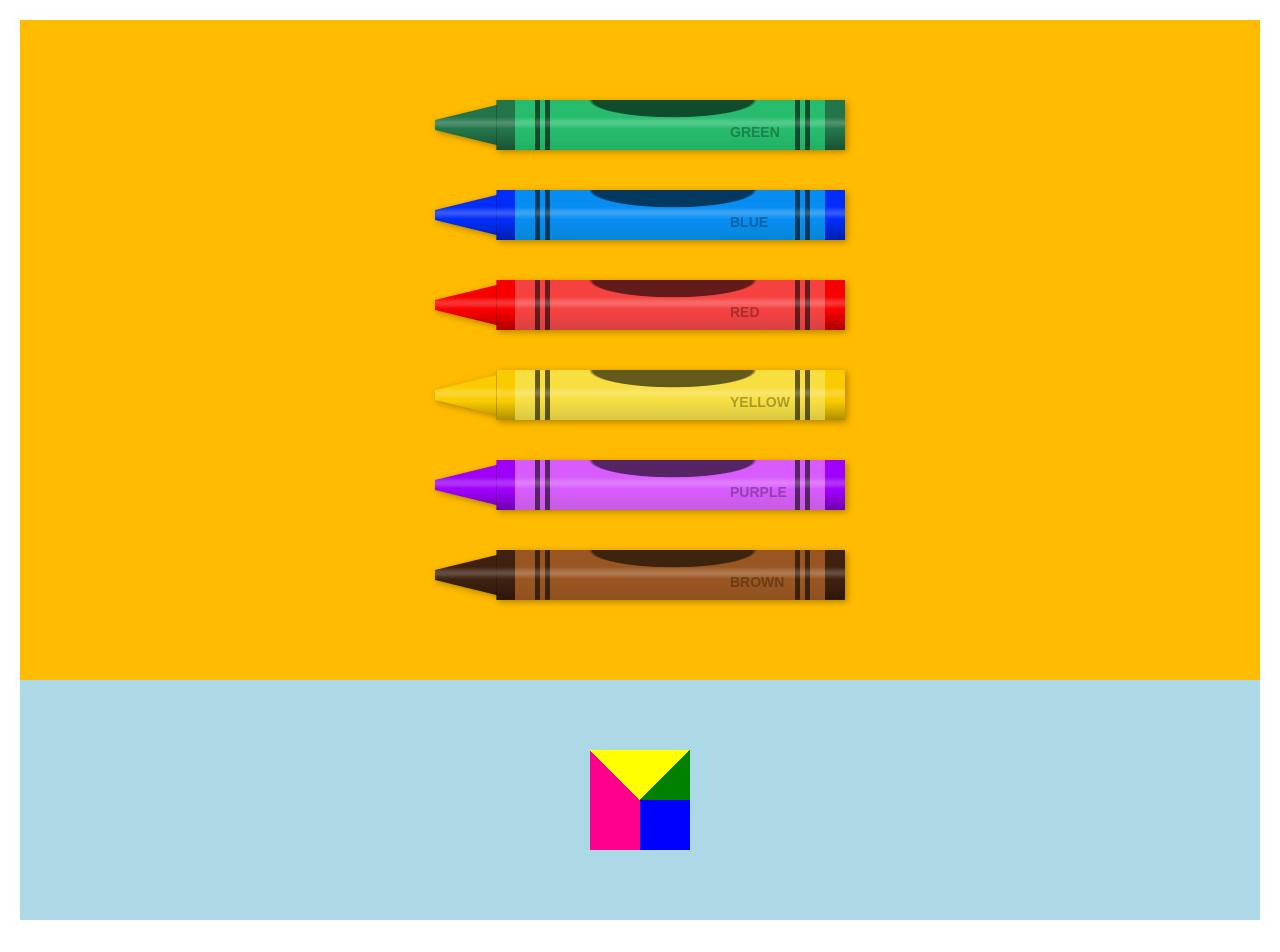
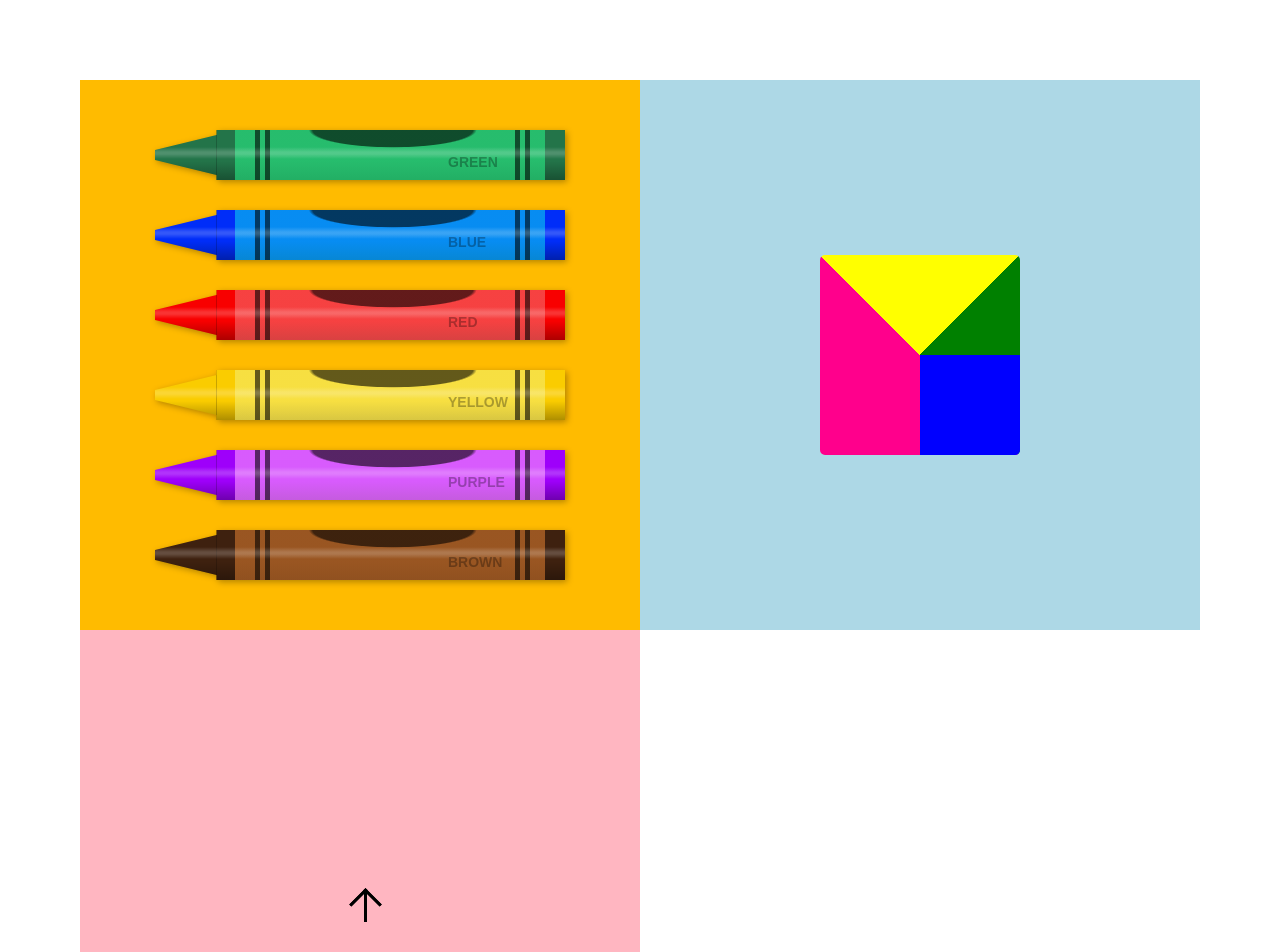
Before and after one commit to EdTimmer/crayons, a React (Create React App) app: page / in a window 1280 px wide. Shown: the top 952 px of the page. Built offline with nearby package versions, Linux system fonts and the light colour scheme.

Commit message:
add arrows

```diff
--- a/src/App.js
+++ b/src/App.js
@@ -1,7 +1,34 @@
-import React from 'react';
-import './App.css';
+import React, { useState } from 'react';
+import './css/App.css';
+import './css/crayons.css';
+import './css/gmlogo.css';
+import './css/arrows.css';
 
 function App() {
+
+  // $('.icon').click(function(){
+  //   $(this)
+  //     .toggleClass('arrow-up')
+  //     .toggleClass('arrow-down');
+  // })
+
+  const [positionClass, setPositionClass] = useState('arrow-up icon');
+  const [positionIsUp, SetPositionIsUp] = useState(true);
+
+
+  // const positionUp = true
+  // const up = 'arrow-up';
+  // const down = 'arrow-down';
+  const animateFunc = () => {
+    if (positionIsUp) {
+      SetPositionIsUp(false);
+    }
+    else {
+      SetPositionIsUp(true);
+    }
+    positionIsUp ? setPositionClass('arrow-up icon') : setPositionClass('arrow-down icon');
+  }
+
   return (
     <div className="App">
 
@@ -42,6 +69,11 @@ function App() {
         <div className="gm"></div>
       </div>
 
+      <div className="arrows-box" onClick={animateFunc}>
+        <div className={positionClass}></div>
+        <div className={positionClass}></div>
+      </div>
+
 
     </div>
 
--- /dev/null
+++ b/src/css/App.css
@@ -0,0 +1,21 @@
+* {
+  margin: 0;
+  padding: 0;
+  box-sizing: border-box;
+}
+
+body {
+  padding: 20px;
+}
+
+.App {
+  /* background-color: rgb(255, 187, 0); */
+  width: 100%;
+  text-align: center;
+  padding: 60px;
+  display: flex;
+  align-items: center;
+  /* justify-content: top; */
+  flex-direction: row;
+  flex-wrap: wrap;
+}
--- /dev/null
+++ b/src/css/arrows.css
@@ -0,0 +1,64 @@
+/*ARROWS*/
+
+.arrows-box {
+  background: lightpink;
+  height: 550px;
+  width: 50%;
+  padding: 0;
+  display: flex;
+  align-items: center;
+  justify-content: center;
+  flex-direction: row;
+}
+
+.arrow-up.icon {
+  color: #000;
+  position: absolute;
+  margin-left: 10px;
+  margin-top: 3px;
+  width: 3px;
+  height: 30px;
+  background-color: currentColor;
+}
+
+.arrow-up.icon:before {
+  content: '';
+  position: absolute;
+  left: -10px;
+  top: 1px;
+  width: 20px;
+  height: 20px;
+  border-top: solid 3px currentColor;
+  border-right: solid 3px currentColor;
+  -webkit-transform: rotate(-45deg);
+          transform: rotate(-45deg);
+}
+
+.arrow-down.icon {
+  color: #000;
+  position: absolute;
+  margin-left: 10px;
+  margin-top: 2px;
+  width: 3px;
+  height: 30px;
+  background-color: currentColor;
+}
+
+.arrow-down.icon:before {
+  content: '';
+  position: absolute;
+  left: -10px;
+  top: 3px;
+  width: 20px;
+  height: 20px;
+  border-top: solid 3px currentColor;
+  border-right: solid 3px currentColor;
+  -webkit-transform: rotate(135deg);
+          transform: rotate(135deg);
+}
+
+/* animation */
+
+.icon, .icon:before, .icon:after, .icon i, .icon i:before, .icon i:after {
+  transition: all 0.4s ease;
+}
--- a/src/App.css
+++ b/src/css/crayons.css
@@ -1,35 +1,14 @@
-* {
-  margin: 0;
-  padding: 0;
-  box-sizing: border-box;
-}
-
-body {
-  padding: 20px;
-}
-
-/* .App {
-  background-color: rgb(255, 187, 0);
-  width: 100%;
-  text-align: center;
-  padding: 60px;
-  display: flex;
-  align-items: center;
-  justify-content: top;
-  flex-direction: column;
-} */
-
 /* CRAYONS */
 
 .crayons {
   background-color: rgb(255, 187, 0);
-  /* height: 100vh; */
-  width: 100%;
+  height: 550px;
+  width: 50%;
   text-align: center;
-  padding: 60px;
+  padding: 0;
   display: flex;
   align-items: center;
-  justify-content: top;
+  justify-content: center;
   flex-direction: column;
 }
 
@@ -57,7 +36,7 @@ body {
 }
 
 .crayon-green {
-  margin: 20px;
+  margin: 15px;
   height: 50px;
   width: 410px;
   background: #237449;
@@ -117,7 +96,7 @@ body {
 }
 
 .crayon-blue {
-  margin: 20px;
+  margin: 15px;
   height: 50px;
   width: 410px;
   background: #002df8;
@@ -177,7 +156,7 @@ body {
 }
 
 .crayon-red {
-  margin: 20px;
+  margin: 15px;
   height: 50px;
   width: 410px;
   background: #f80000;
@@ -237,7 +216,7 @@ body {
 }
 
 .crayon-yellow {
-  margin: 20px;
+  margin: 15px;
   height: 50px;
   width: 410px;
   background: hsl(49, 100%, 49%);
@@ -297,7 +276,7 @@ body {
 }
 
 .crayon-purple {
-  margin: 20px;
+  margin: 15px;
   height: 50px;
   width: 410px;
   background: hsl(278, 100%, 49%);
@@ -357,7 +336,7 @@ body {
 }
 
 .crayon-brown {
-  margin: 20px;
+  margin: 15px;
   height: 50px;
   width: 410px;
   background: hsl(23, 62%, 15%);
@@ -415,42 +394,3 @@ body {
   padding-right: 47px;
   padding-top: 17px;
 }
-
-
-/* GM LOGO */
-
-.logo-box {
-  background: lightblue;
-  padding: 60px;
-}
-
-.gm {
-  display: block;
-  position: relative;
-  height: 100px;
-  width: 100px;
-  background: green;
-  margin: 10px auto;
-  background-image:
-    linear-gradient(
-      45deg,
-      rgb(255, 0, 140) 0,
-      rgb(255, 0, 140) 50%,
-      transparent 50px
-    ),
-    linear-gradient(
-      135deg,
-      yellow 0,
-      yellow 50%,
-      transparent 50%);
-}
-
-.gm::after {
-  content: "";
-  position: absolute;
-  height: 50px;
-  width: 50px;
-  background: blue;
-  top: 50%;
-  left: 50%;
-}
--- /dev/null
+++ b/src/css/gmlogo.css
@@ -0,0 +1,45 @@
+/* GM LOGO */
+
+.logo-box {
+  background: lightblue;
+  height: 550px;
+  width: 50%;
+  padding: 0;
+  display: flex;
+  align-items: center;
+  justify-content: center;
+  flex-direction: row;
+}
+
+.gm {
+  display: block;
+  position: relative;
+  height: 200px;
+  width: 200px;
+  background: green;
+  margin: 10px auto;
+  border-radius: 5px;
+  background-image:
+    linear-gradient(
+      45deg,
+      rgb(255, 0, 140) 0,
+      rgb(255, 0, 140) 50%,
+      transparent 50px
+    ),
+    linear-gradient(
+      135deg,
+      yellow 0,
+      yellow 50%,
+      transparent 50%);
+}
+
+.gm::after {
+  content: "";
+  position: absolute;
+  height: 100px;
+  width: 100px;
+  border-bottom-right-radius: 5px;
+  background: blue;
+  top: 50%;
+  left: 50%;
+}
```
